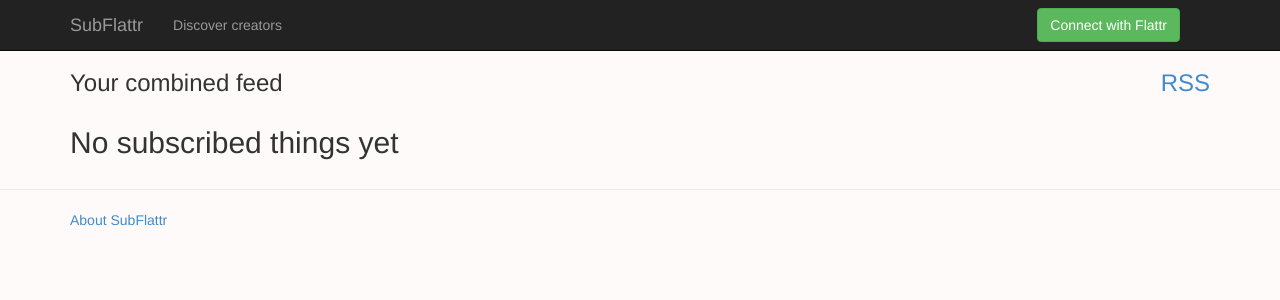
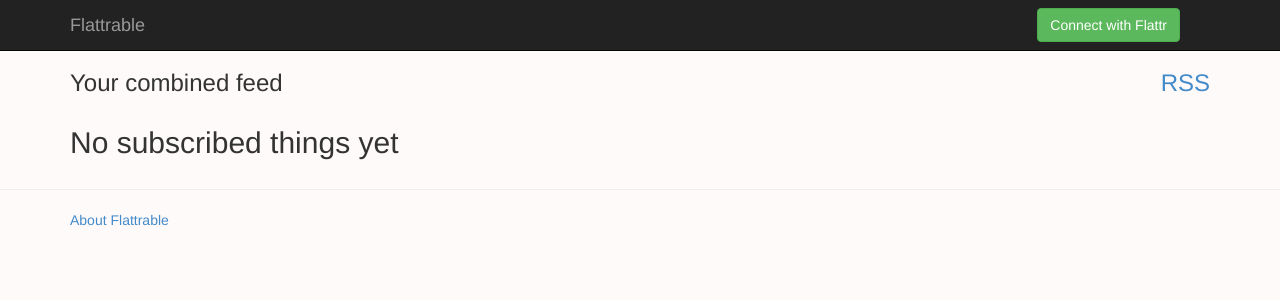
Before and after one commit to subflattr/subflattr, a PHP site: template views/dashboard/index.twig in a window 1280 px wide. Shown: the top 300 px of the page. Run offline with PHP 8.4, Linux system fonts and the light colour scheme; the template is opened without the code that fills it, so the values that code supplies are empty; some libraries are stand-ins or nearby versions.

Commit message:
renaming of subflattr

```diff
--- a/src/Subflattr/Controller/IndexController.php
+++ b/src/Subflattr/Controller/IndexController.php
@@ -18,7 +18,7 @@
 	    ];
 
 	    if($app->isLoggedIn())
-		    return $app->redirect('/dashboard/');
+		    $rendervars['user'] = $app->getUserData();
 	    else
 		    $rendervars['oauthlink'] = $app->oauth()->getAuthuri();
 
--- a/views/layout.twig
+++ b/views/layout.twig
@@ -7,7 +7,7 @@
 	<meta name="description" content="">
 	<meta name="author" content="">
 
-	<title>SubFlattr - Follow and fund creators</title>
+	<title>Flattrable - Follow and fund creators</title>
 	<link href="/style/bootstrap.min.css" rel="stylesheet">
 	<link href="/style/subflattr.css" rel="stylesheet">
 </head>
@@ -33,7 +33,7 @@
 
 <div class="container">
 	<footer>
-		<p><a href="/about">About SubFlattr</a></p>
+		<p><a href="/about">About Flattrable</a></p>
 	</footer>
 </div>
 
--- a/views/nav/loggedin.twig
+++ b/views/nav/loggedin.twig
@@ -6,11 +6,12 @@
 				<span class="icon-bar"></span>
 				<span class="icon-bar"></span>
 			</button>
-			<a class="navbar-brand" href="/">SubFlattr</a>
+			<a class="navbar-brand" href="/">Flattrable</a>
 		</div>
 		<div class="navbar-collapse collapse">
 			<ul class="nav navbar-nav">
-				<li><a href="#">Discover creators</a></li>
+				<li><a href="/">Discover creators</a></li>
+				<li><a href="/dashboard/">Your dashboard</a></li>
 
 				<li class="dropdown active">
 					<a href="#" class="dropdown-toggle" data-toggle="dropdown">My Subscriptions <b class="caret"></b></a>
--- a/views/nav/loggedout.twig
+++ b/views/nav/loggedout.twig
@@ -6,12 +6,9 @@
 				<span class="icon-bar"></span>
 				<span class="icon-bar"></span>
 			</button>
-			<a class="navbar-brand" href="/">SubFlattr</a>
+			<a class="navbar-brand" href="/">Flattrable</a>
 		</div>
 		<div class="navbar-collapse collapse">
-			<ul class="nav navbar-nav">
-				<li><a href="#">Discover creators</a></li>
-			</ul>
 			<form class="navbar-form navbar-right">
 				<a href="{{ oauthlink }}" class="btn btn-success">Connect with Flattr</a>
 			</form>
```
